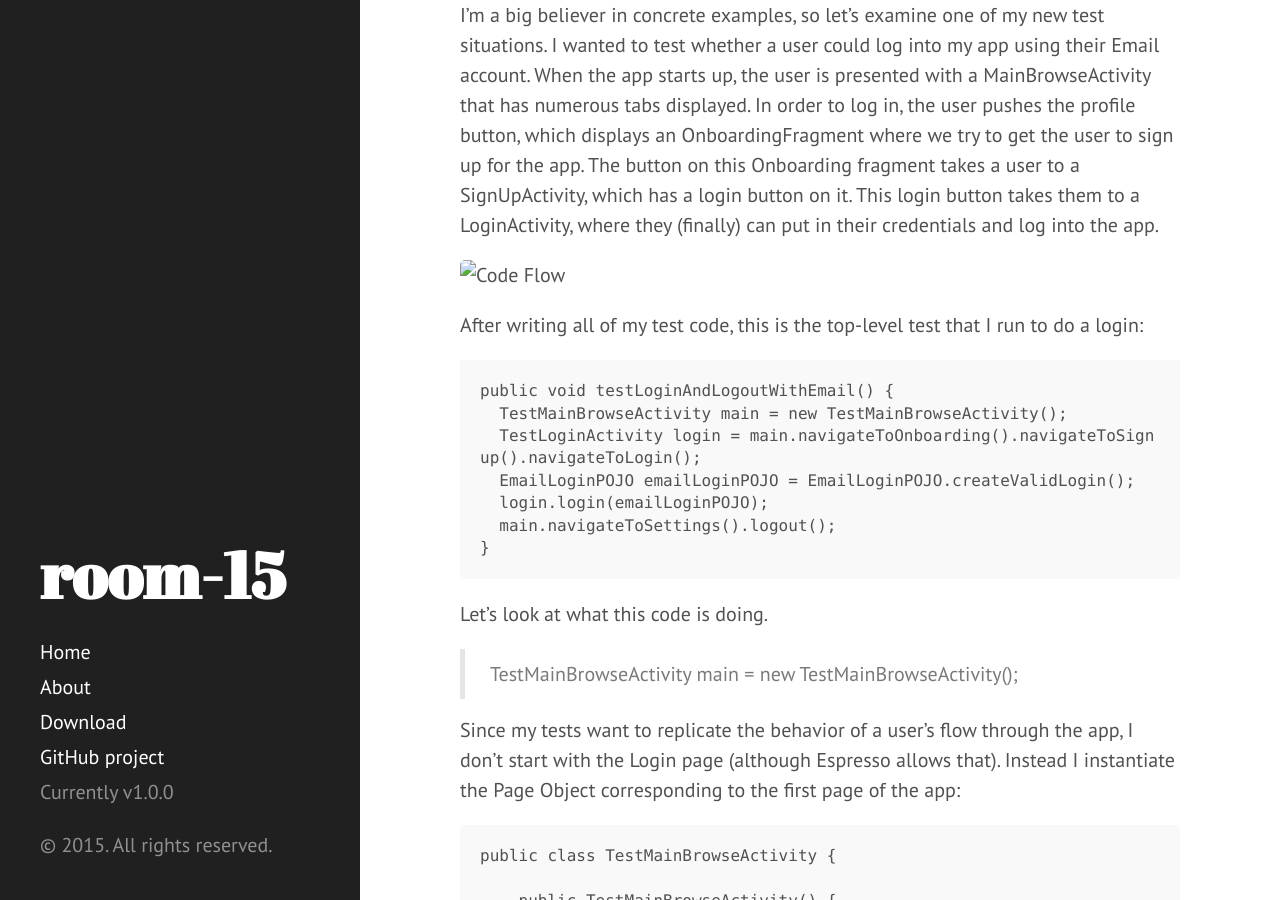
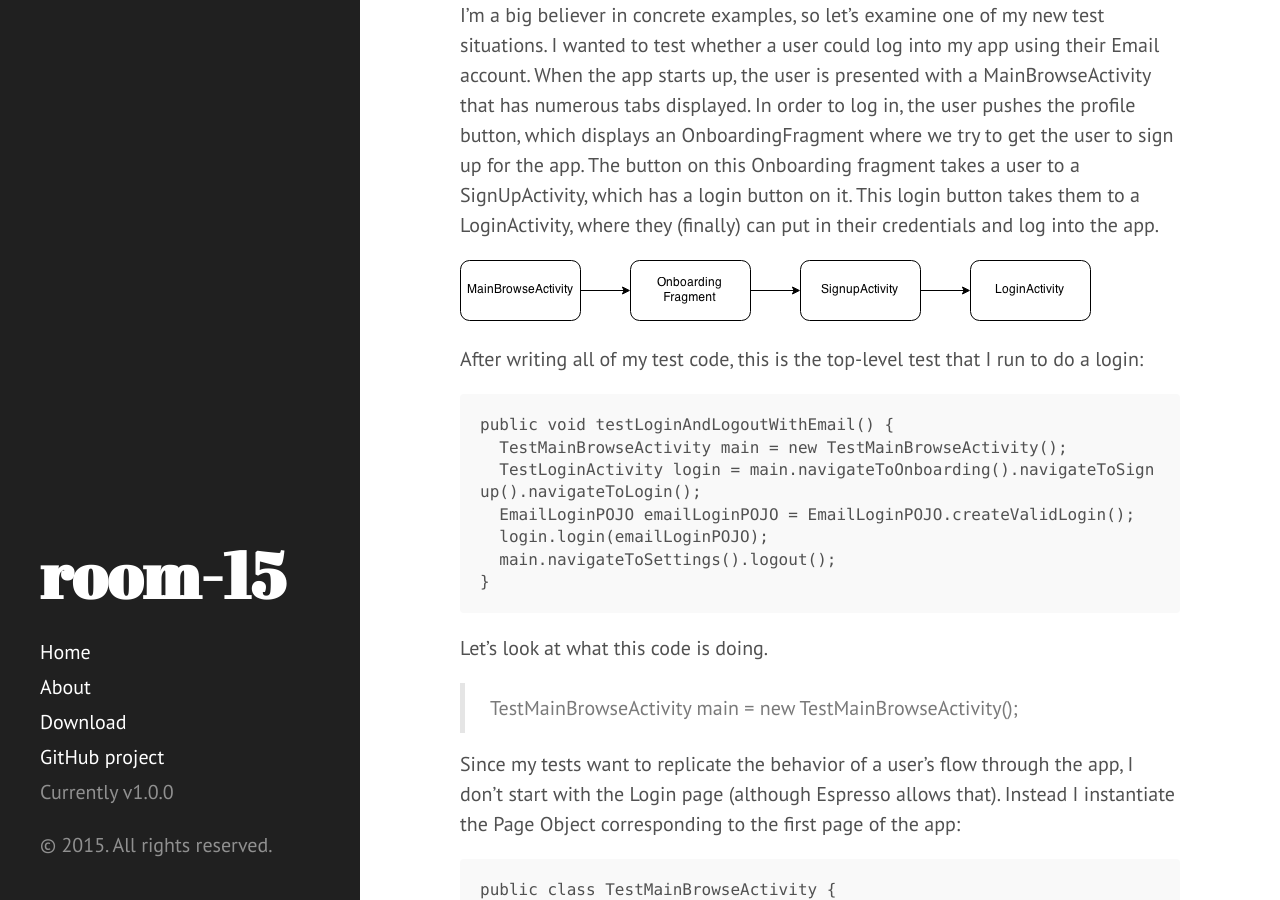
Before and after one commit to room-15/blog, a Jekyll site: the page built from _posts/2015-03-19-adventures-in-espresso-p2.md, in a window 1280 px wide and 900 px high, scrolled down 1031 px. Built offline with Jekyll 4.4.1, drawn with Linux system fonts in a browser that asks for light colours; comment, search, counter and statistics services are not loaded.

Commit message:
Another attempt at fixing the image path issue.

```diff
--- a/_posts/2015-03-19-adventures-in-espresso-p2.md
+++ b/_posts/2015-03-19-adventures-in-espresso-p2.md
@@ -18,7 +18,7 @@ So I deleted that test and started over, with the principles of applying the Pag
 
 I'm a big believer in concrete examples, so let's examine one of my new test situations. I wanted to test whether a user could log into my app using their Email account. When the app starts up, the user is presented with a MainBrowseActivity that has numerous tabs displayed. In order to log in, the user pushes the profile button, which displays an OnboardingFragment where we try to get the user to sign up for the app. The button on this Onboarding fragment takes a user to a SignUpActivity, which has a login button on it. This login button takes them to a LoginActivity, where they (finally) can put in their credentials and log into the app.
 
-![Code Flow](images/Flow.png)
+![Code Flow](http://room-15.github.io/images/Flow.png)
 
 After writing all of my test code, this is the top-level test that I run to do a login:
 
```
Also changed, not shown: images/Flow.png (renamed from _posts/images/Flow.png).
